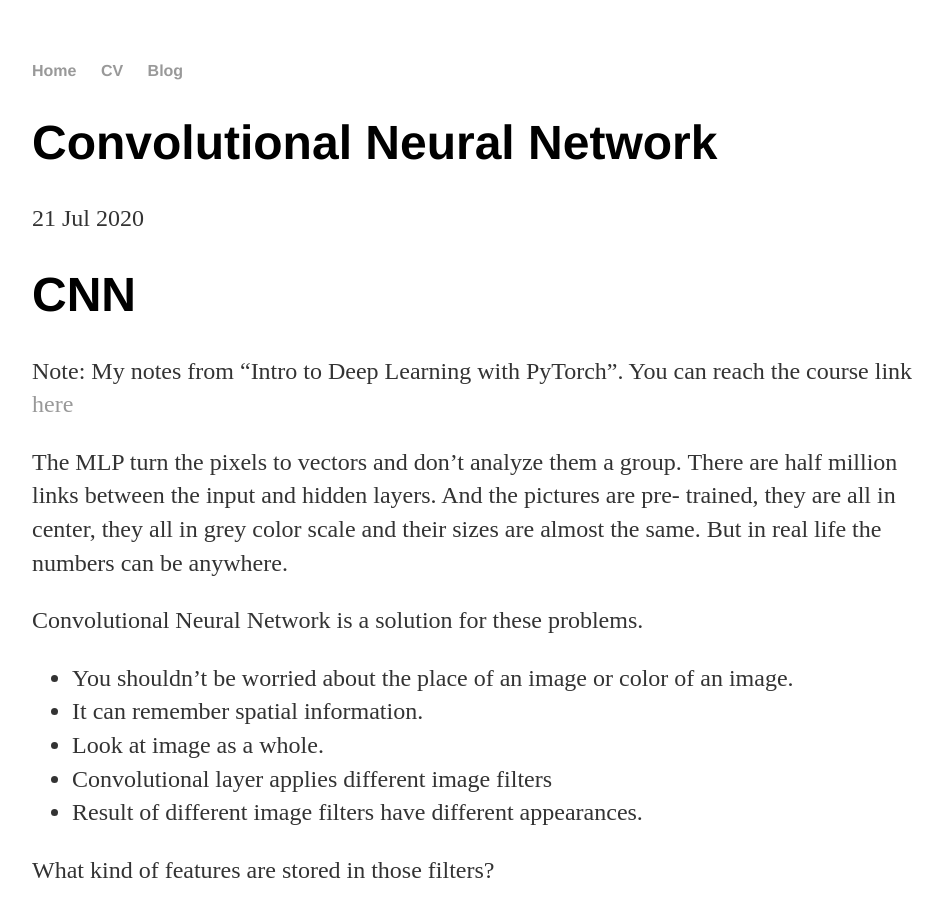
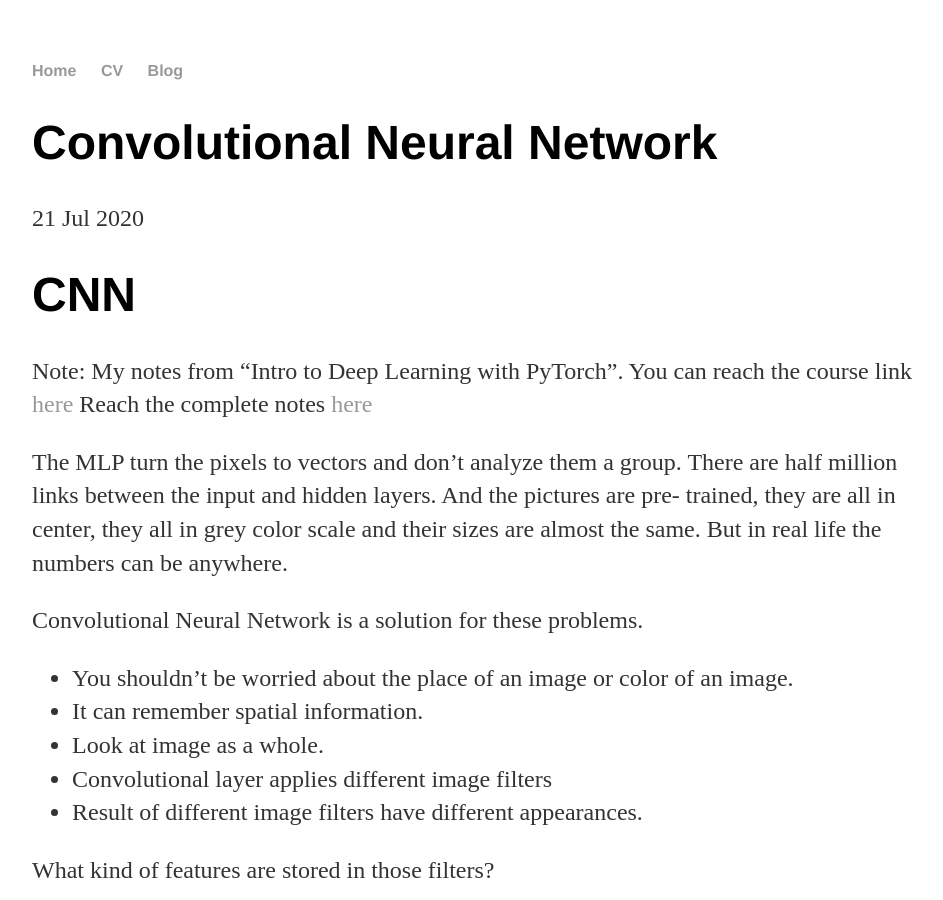
Before and after one commit to pelinbalci/pelinbalci.github.io, a Jekyll site: the page built from _posts/2020-07-21-CNN.markdown, in a window 1280 px wide and 900 px high. Shown: the whole window, without its empty margins (160-1103 px from the left). Built offline with Jekyll 4.4.1, drawn with Linux system fonts in a browser that asks for light colours; some of the changed lines change nothing that is shown.

Commit message:
CNN notes

```diff
--- a/_posts/2020-07-21-CNN.markdown
+++ b/_posts/2020-07-21-CNN.markdown
@@ -8,6 +8,7 @@
 # CNN
 
 Note: My notes from "Intro to Deep Learning with PyTorch". You can reach the course link [here](https://classroom.udacity.com/courses/ud188)
+Reach the complete notes [here](https://github.com/pelinbalci/Intro_Deep_Learning/tree/master/CNN)
 
 The MLP turn the pixels to vectors and don't analyze them a group. There are half million links between the input and hidden layers.
 And the pictures are pre- trained, they are all in center, they all in grey color scale and their sizes are almost the same. But in real life the numbers can be anywhere.
@@ -134,10 +135,8 @@
 
 ### Sobel?
 
-![image_description](images/sobel_ops.png)
-
 https://en.wikipedia.org/wiki/Sobel_operator
-[custom_filters.py](custom_filters.py)
+[custom_filters.py](https://github.com/pelinbalci/Intro_Deep_Learning/blob/master/CNN/custom_filters.py)
 
 
 ### Importance of filters
```
